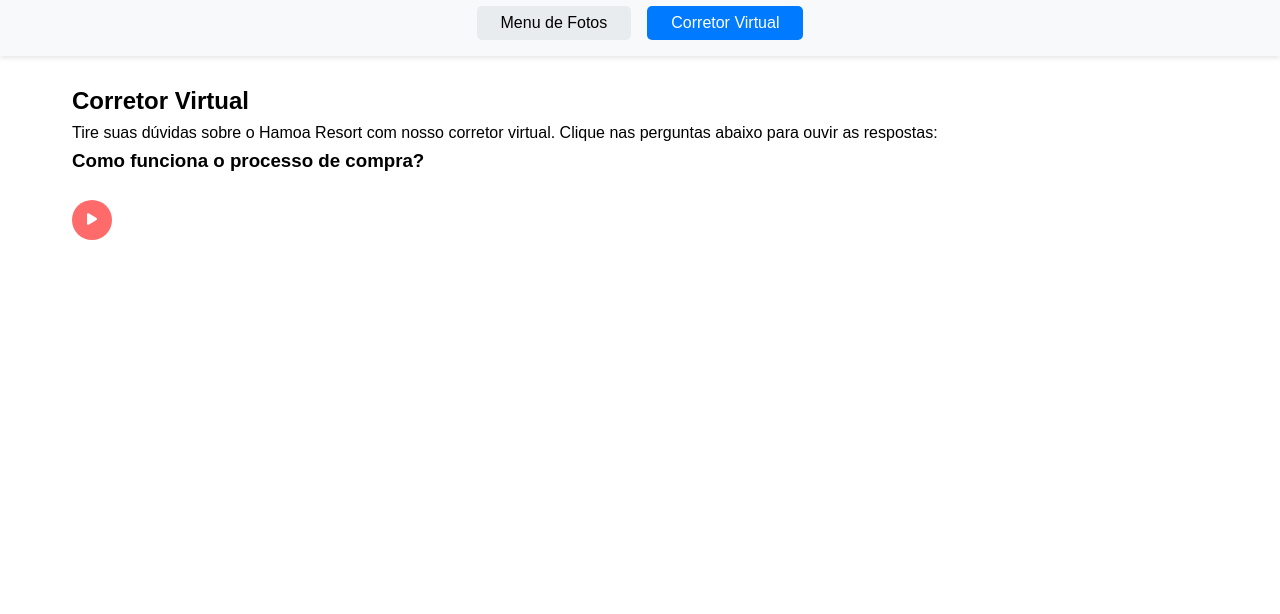
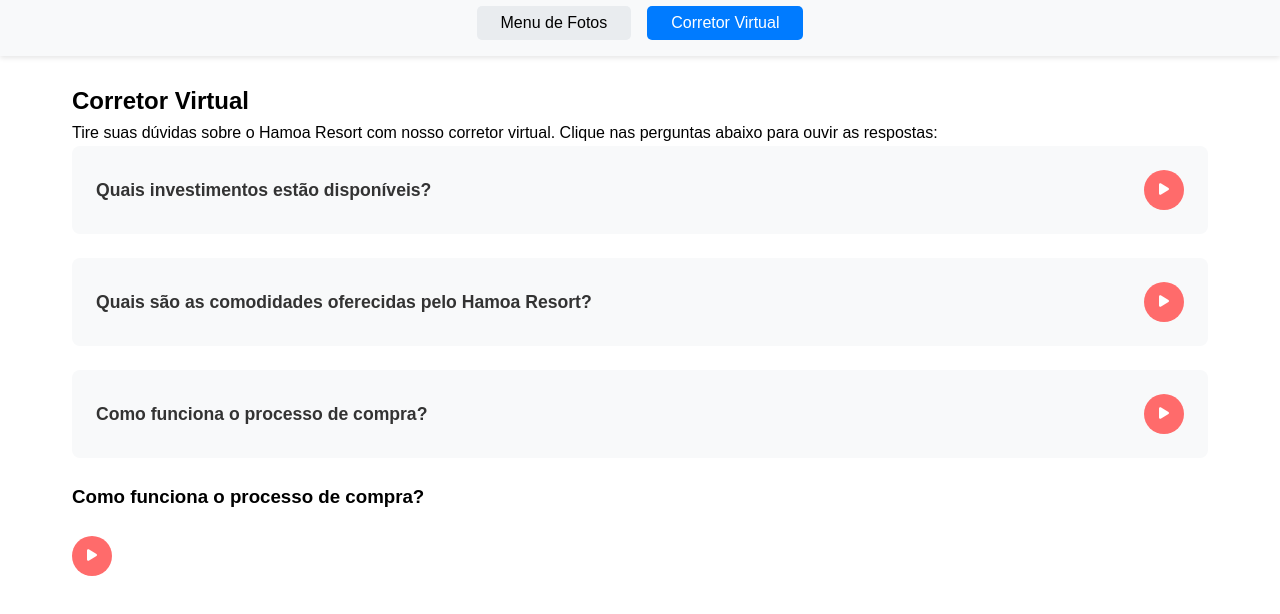
Before and after one commit to Matheusoliveira2397/HamoaResort, a plain HTML site: page saibamais.html in a window 1280 px wide. Both pictures are taken after a click on the button "Corretor Virtual". Shown: the part 70-684 px from the top of the page. Drawn offline with Linux system fonts and the light colour scheme.

Commit message:
feat: adiciona as três perguntas finais do corretor virtual

```diff
--- a/saibamais.html
+++ b/saibamais.html
@@ -35,7 +35,32 @@
             <p>Tire suas dúvidas sobre o Hamoa Resort com nosso corretor virtual. Clique nas perguntas abaixo para ouvir as respostas:</p>
 
             <div class="faq-container">
-                <!-- As perguntas serão adicionadas aqui -->
+                <div class="faq-item">
+                    <div class="faq-question">
+                        <h3>Quais investimentos estão disponíveis?</h3>
+                        <button class="play-button" data-audio="r2.wav">
+                            <i class="fas fa-play"></i>
+                        </button>
+                    </div>
+                </div>
+
+                <div class="faq-item">
+                    <div class="faq-question">
+                        <h3>Quais são as comodidades oferecidas pelo Hamoa Resort?</h3>
+                        <button class="play-button" data-audio="r3.wav">
+                            <i class="fas fa-play"></i>
+                        </button>
+                    </div>
+                </div>
+
+                <div class="faq-item">
+                    <div class="faq-question">
+                        <h3>Como funciona o processo de compra?</h3>
+                        <button class="play-button" data-audio="r4.wav">
+                            <i class="fas fa-play"></i>
+                        </button>
+                    </div>
+                </div>
                         <h3>Como funciona o processo de compra?</h3>
                         <button class="play-button" data-audio="audio4.mp3">
                             <i class="fas fa-play"></i>
```
